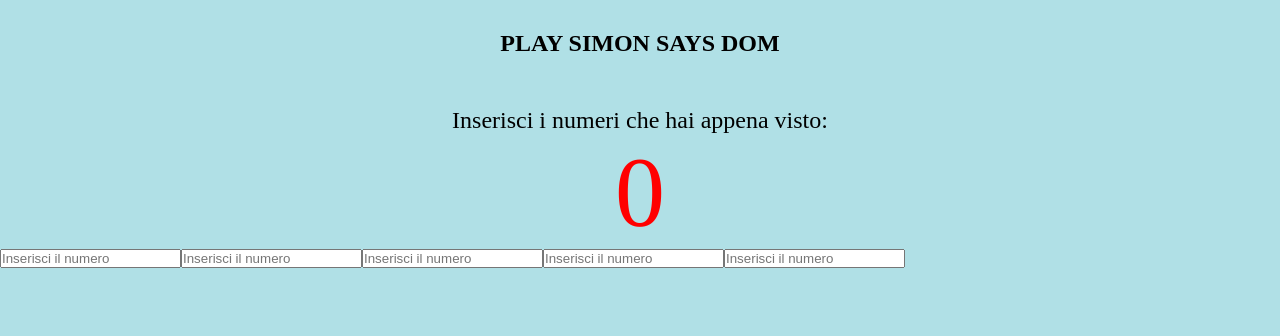
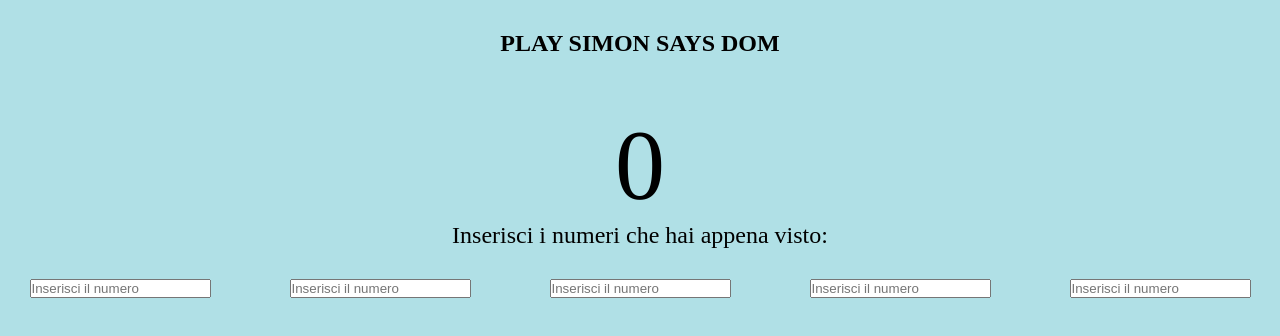
Before and after one commit to GinaTovarAlmario/js-simon, a plain HTML site: page index.html in a window 1280 px wide. Drawn offline with Linux system fonts and the light colour scheme.

Commit message:
disposizione in pagina degli  input e gestione della scomparsa numeri pescati alla fine del timer

```diff
--- a/css/style.css
+++ b/css/style.css
@@ -17,15 +17,28 @@ body{
     margin-top: 30px;
     margin-bottom: 50px;
 }
-#playednumbers{
+#numbermessage{
     text-align: center;
     font-size: x-large;
+}
+#numbers{
+    margin-top: 20px;
+    text-align: center;
+    font-size: xx-large;
 }
 #display{
     text-align: center;
     font-size: 100px;
-    color: red;
+    color: black;
 }
 .hide{
     display: none;
 }
+#inputnumbers{
+    margin-top: 30px;
+    display: flex;
+    align-items: center;
+    flex-wrap: wrap;
+    justify-content: space-around;
+    gap: 20px;
+}
--- a/index.html
+++ b/index.html
@@ -11,11 +11,9 @@
 <body>
     <div class="container">
         <h2 class="title">PLAY SIMON SAYS DOM</h2>
-        <div id="playednumbers">
-            <span id="numbermessage"></span>
-            <span id="numbers" ></span>
-        </div>
         <div id="display"></div>
+        <div id="numbermessage"></div>
+        <div id="numbers"></div>
         <div id="inputnumbers"></div>
     </div>
     <script src="js/functions.js"></script>
--- a/js/script.js
+++ b/js/script.js
@@ -69,8 +69,8 @@ randomNumbers = getRandomNumber(maxNumbers,howManyNumbers);
 console.log(randomNumbers);
 
 //   stampo in pagina i numeri pescati
-numbersPlayed.innerText = randomNumbers;
-numberMessage.innerText = 'Memorizza i seguenti Numeri: ';
+numbersPlayed.innerText = randomNumbers.join(' ');
+numberMessage.innerText = 'Memorizza i seguenti numeri entro il tempo limite!';
 //   stampo i secondi del timer
  display.innerText = seconds;
 // ora dovrei contare all'indietro
```
